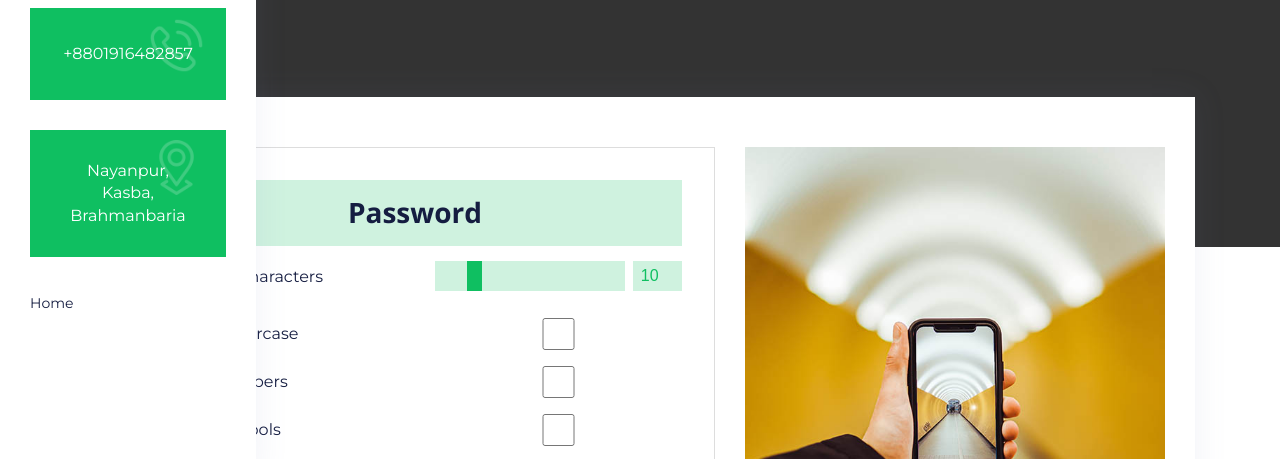
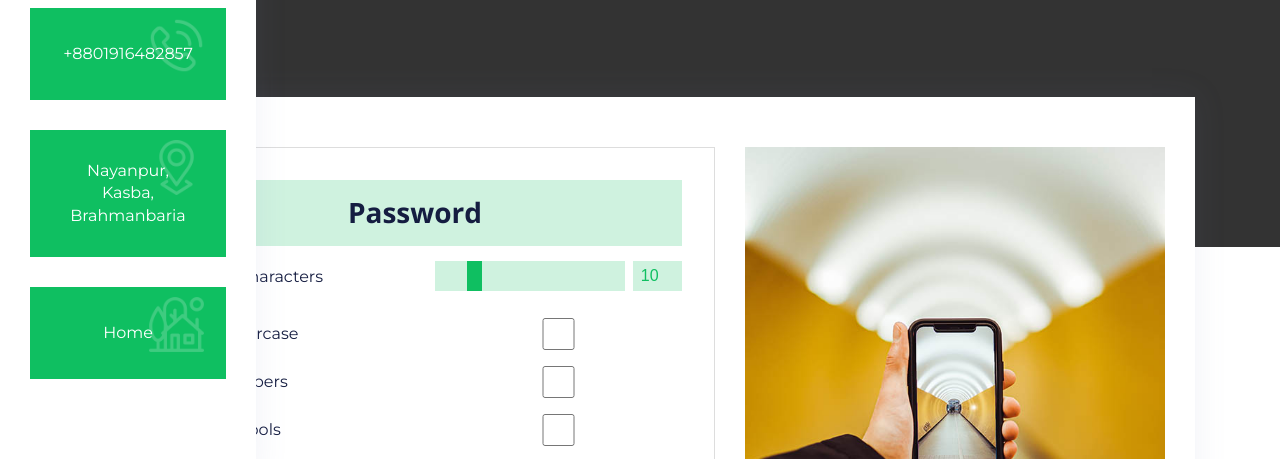
Before and after one commit to bishwajit2/js100project, a plain HTML site: page pass_generate.html in a window 1280 px wide. Both pictures are taken after a click on the link "Get in touch". Shown: the part 324-783 px from the top of the page. Drawn offline with nearby package versions, Linux system fonts and the light colour scheme; files that its build step writes are made by us from their sources.

Commit message:
Only Update

```diff
--- a/pass_generate.html
+++ b/pass_generate.html
@@ -33,7 +33,12 @@
             </div>
             <p>Nayanpur, Kasba, Brahmanbaria</p>
           </div>
-          <a href="index.html"> Home </a>
+          <div class="info-box my-address">
+            <div class="icon-box">
+              <img src="assets/image/icon/house.png" alt="" />
+            </div>
+            <a href="index.html"> Home </a>
+          </div>
         </div>
       </div>
     </section>
```
